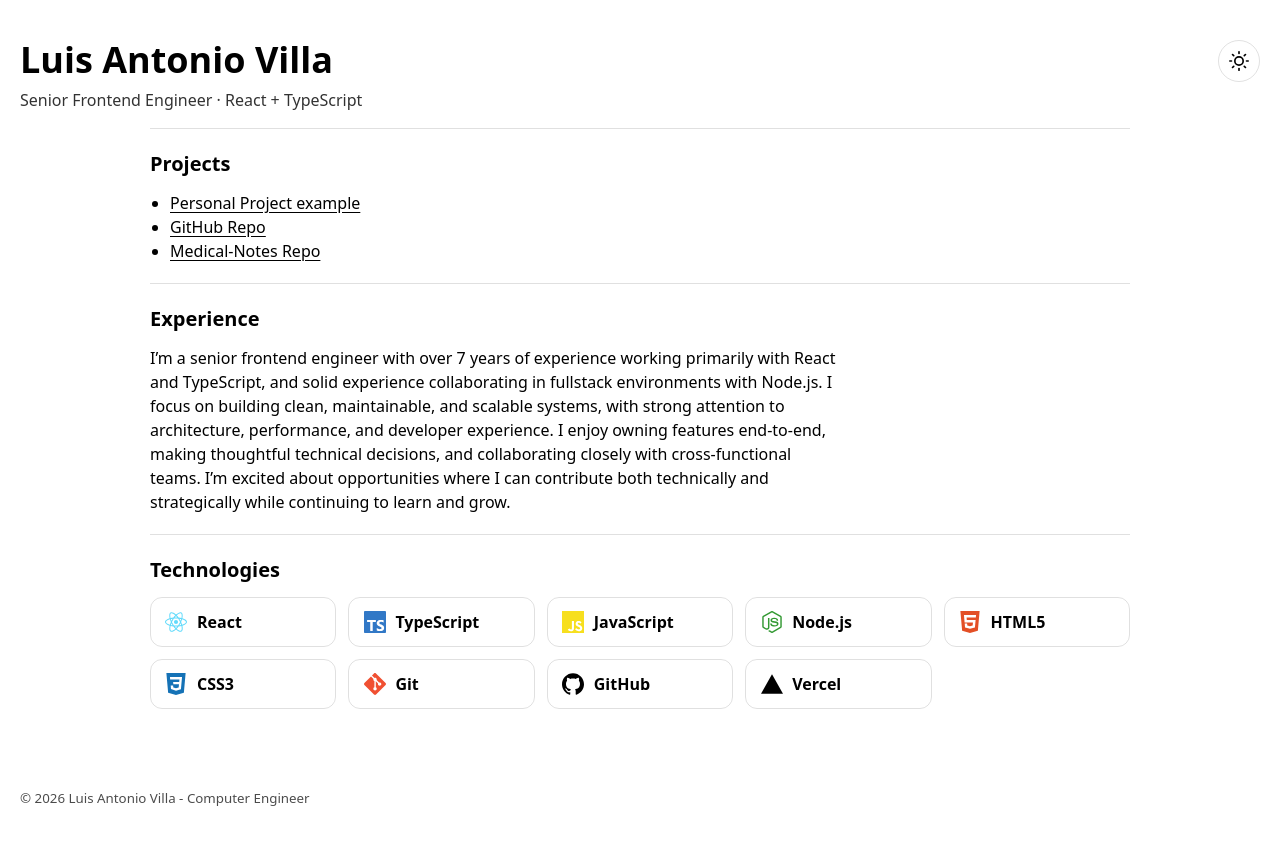
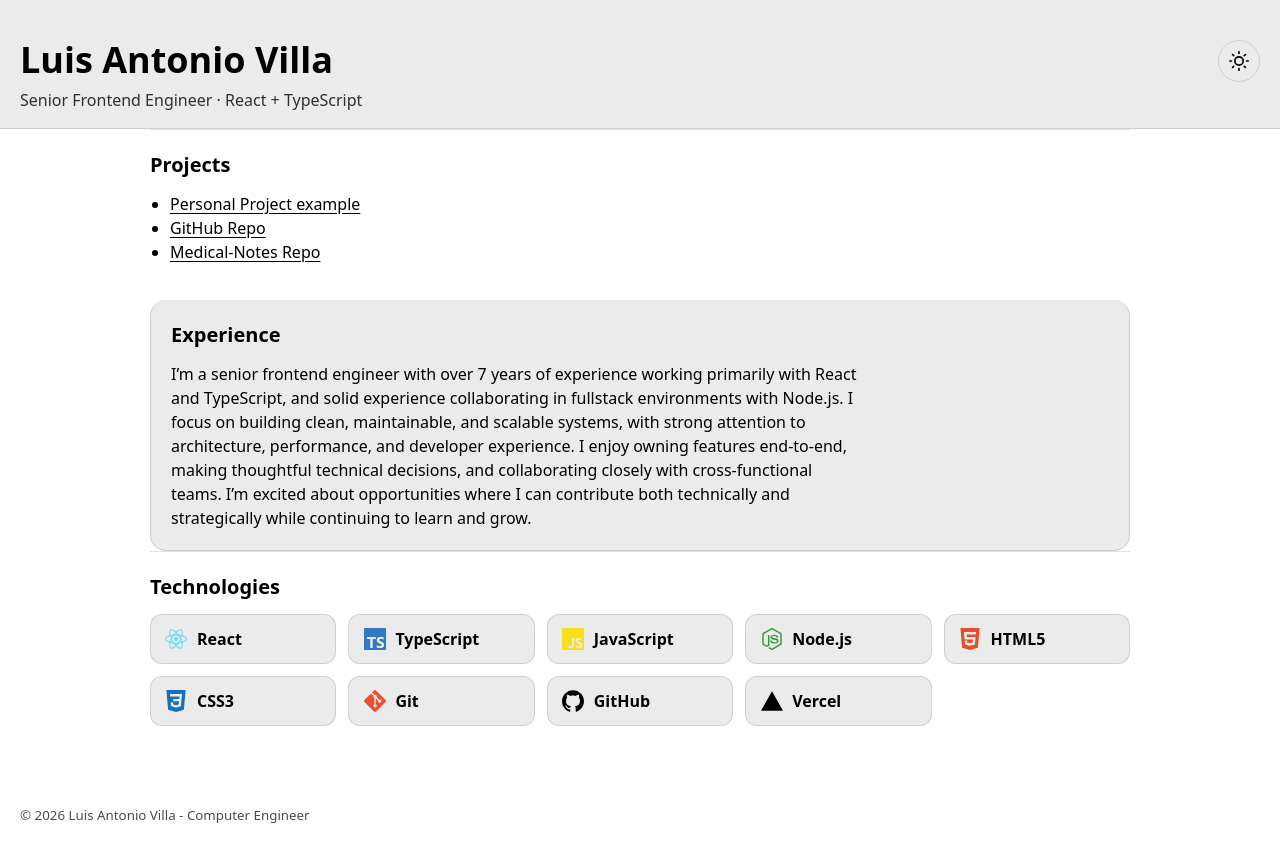
Before and after one commit to LuisoVilla/luis-portfolio, a React (Vite) app: page / in a window 1280 px wide. Built offline with nearby package versions, Linux system fonts and the light colour scheme.

Commit message:
style: header and experience surface

```diff
--- a/src/App.css
+++ b/src/App.css
@@ -10,6 +10,8 @@
   justify-content: space-between;
   gap: 1rem;
   padding: 2.5rem 1.25rem 1rem;
+  background: var(--surface);
+  border-bottom: 1px solid var(--border-color);
 }
 
 .themeToggle {
@@ -60,6 +62,15 @@
   border-top: 1px solid var(--border-color);
 }
 
+.sectionPanel {
+  background: var(--surface);
+  border: 1px solid var(--border-color);
+  border-radius: 16px;
+  padding: 1.25rem;
+  border-top: none;
+  margin-top: 1rem;
+}
+
 .sectionTitle {
   margin: 0 0 0.75rem;
   font-size: 1.25rem;
@@ -93,6 +104,7 @@
   padding: 0.75rem 0.9rem;
   border: 1px solid var(--border-color);
   border-radius: 12px;
+  background: var(--surface);
 }
 
 .techIcon {
--- a/src/App.tsx
+++ b/src/App.tsx
@@ -63,7 +63,7 @@ function App() {
           </ul>
         </section>
 
-        <section className="section" aria-labelledby="experience">
+        <section className="section sectionPanel" aria-labelledby="experience">
           <h2 className="sectionTitle" id="experience">
             Experience
           </h2>
--- a/src/index.css
+++ b/src/index.css
@@ -10,6 +10,9 @@
   --border-color: rgba(0, 0, 0, 0.12);
   --border-color-strong: rgba(0, 0, 0, 0.24);
 
+  --surface: rgba(0, 0, 0, 0.04);
+  --surface-2: rgba(0, 0, 0, 0.06);
+
   font-synthesis: none;
   text-rendering: optimizeLegibility;
   -webkit-font-smoothing: antialiased;
@@ -20,6 +23,9 @@
   :root {
     --border-color: rgba(255, 255, 255, 0.18);
     --border-color-strong: rgba(255, 255, 255, 0.3);
+
+    --surface: rgba(255, 255, 255, 0.06);
+    --surface-2: rgba(255, 255, 255, 0.09);
   }
 }
 
@@ -27,12 +33,42 @@ html[data-theme='light'] {
   color-scheme: light;
   --border-color: rgba(0, 0, 0, 0.12);
   --border-color-strong: rgba(0, 0, 0, 0.24);
+
+  --surface: rgba(0, 0, 0, 0.04);
+  --surface-2: rgba(0, 0, 0, 0.06);
 }
 
 html[data-theme='dark'] {
   color-scheme: dark;
   --border-color: rgba(255, 255, 255, 0.18);
   --border-color-strong: rgba(255, 255, 255, 0.3);
+
+  --surface: rgba(255, 255, 255, 0.06);
+  --surface-2: rgba(255, 255, 255, 0.09);
+}
+
+@supports (background: color-mix(in srgb, white, black)) {
+  :root {
+    --surface: color-mix(in srgb, Canvas 92%, CanvasText 8%);
+    --surface-2: color-mix(in srgb, Canvas 88%, CanvasText 12%);
+  }
+
+  @media (prefers-color-scheme: dark) {
+    :root {
+      --surface: color-mix(in srgb, Canvas 86%, CanvasText 14%);
+      --surface-2: color-mix(in srgb, Canvas 82%, CanvasText 18%);
+    }
+  }
+
+  html[data-theme='light'] {
+    --surface: color-mix(in srgb, Canvas 92%, CanvasText 8%);
+    --surface-2: color-mix(in srgb, Canvas 88%, CanvasText 12%);
+  }
+
+  html[data-theme='dark'] {
+    --surface: color-mix(in srgb, Canvas 86%, CanvasText 14%);
+    --surface-2: color-mix(in srgb, Canvas 82%, CanvasText 18%);
+  }
 }
 
 a {
```
